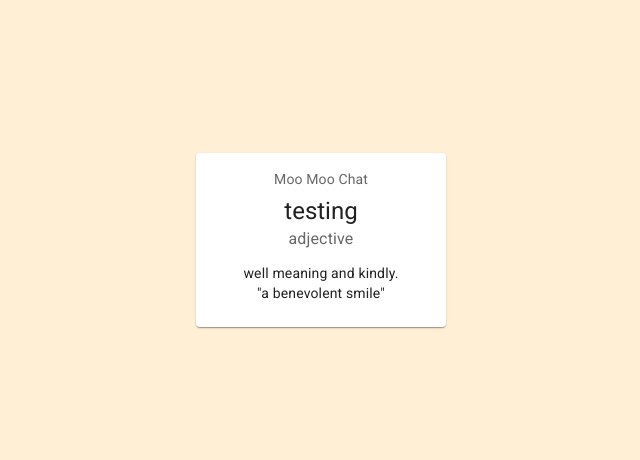
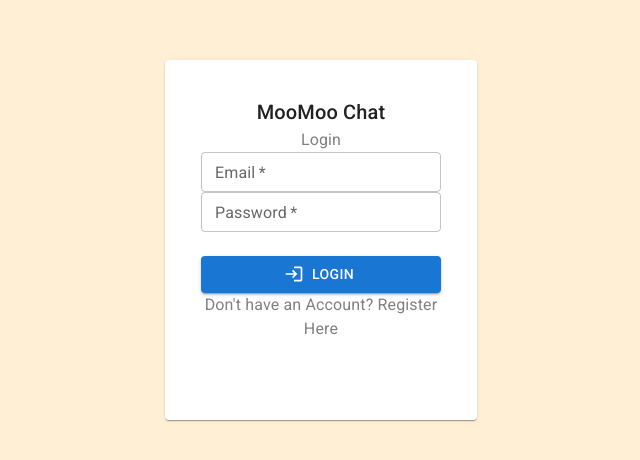
Before and after one commit to JeryllT/MooMooChat, a React (Create React App) app in the folder client/: page / in a window 1280 px wide. Shown: the part 160-620 px from the top of the page, without its empty margins (319-959 px from the left). Built offline with nearby package versions, Linux system fonts and the light colour scheme.

Commit message:
created UI for Login
logic not created - login API request, routing to 'register here'

```diff
--- a/client/src/pages/Login.js
+++ b/client/src/pages/Login.js
@@ -3,31 +3,59 @@ import CardContent from '@mui/material/CardContent';
 import CardActions from '@mui/material/CardActions';
 import Button from '@mui/material/Button';
 import Typography from '@mui/material/Typography';
-import Container from '@mui/material/Container';
-import LoginStyles from '../styles/Login.module.css';
+import AuthStyles from '../styles/Auth.module.css';
+import TextField from '@mui/material/TextField';
+import LoginIcon from '@mui/icons-material/Login';
 
 
 
 const Login = () => {
 
+    const handleLogin = (e) => {
+        e.preventDefault();
+    }
+
     return (
-        <div className={LoginStyles['flex-container']}>
-            <Card style={{width: "250px"}}>
+        <div className={AuthStyles['flex-container']}>
+            <Card className={AuthStyles['auth-card']}>
                 <CardContent>
-                    <Typography sx={{ fontSize: 14 }} color="text.secondary" gutterBottom>
-                    Moo Moo Chat
-                    </Typography>
-                    <Typography variant="h5" component="div">
-                    testing
-                    </Typography>
-                    <Typography sx={{ mb: 1.5 }} color="text.secondary">
-                    adjective
-                    </Typography>
-                    <Typography variant="body2">
-                    well meaning and kindly.
-                    <br />
-                    {'"a benevolent smile"'}
-                    </Typography>
+                    <Typography variant="h6">MooMoo Chat</Typography>
+                    <Typography className={AuthStyles['auth-type']}>Login</Typography>
+                    <form onSubmit={handleLogin}>
+                        <TextField
+                            className={AuthStyles['auth-field']}
+                            label='Email'
+                            variant='outlined'
+                            type='email'
+                            color='primary'
+                            size='small'
+                            placeholder='example@gmail.com'
+                            required
+                            fullWidth
+                        />
+                        <TextField
+                            className={AuthStyles['auth-field']}
+                            label='Password'
+                            variant='outlined'
+                            type='password'
+                            color='primary'
+                            size='small'
+                            placeholder='Password'
+                            required
+                            fullWidth
+                        />
+                        <Button
+                            variant='contained'
+                            startIcon={<LoginIcon />}
+                            size='medium'
+                            sx={{mt: 3}}
+                            fullWidth
+                            type='submit'
+                        >
+                            Login
+                        </Button>
+                        <Typography className={AuthStyles['auth-type']}>Don't have an Account? Register Here</Typography>
+                    </form>
                 </CardContent>
             </Card>
         </div>
--- /dev/null
+++ b/client/src/styles/Auth.module.css
@@ -0,0 +1,25 @@
+.flex-container {
+    display: flex;
+    justify-content: center;
+    align-items: center;
+    height: 100%;
+}
+
+.auth-card {
+    width: 17rem;
+    height: 20rem;
+    background-color: #fff;
+    border-radius: 10px;
+    box-shadow: 0 0 10px 0 rgba(0, 0, 0, 0.2);
+    padding: 20px;
+}
+
+.auth-type {
+    margin-top: 0.5rem;
+    font-size: 0.8rem;
+    color: grey;
+}
+
+.auth-field {
+    margin-top: 1.5rem;
+}
--- a/client/src/styles/Login.module.css
+++ /dev/null
@@ -1,6 +0,0 @@
-.flex-container {
-    display: flex;
-    justify-content: center;
-    align-items: center;
-    height: 100%;
-}
```
